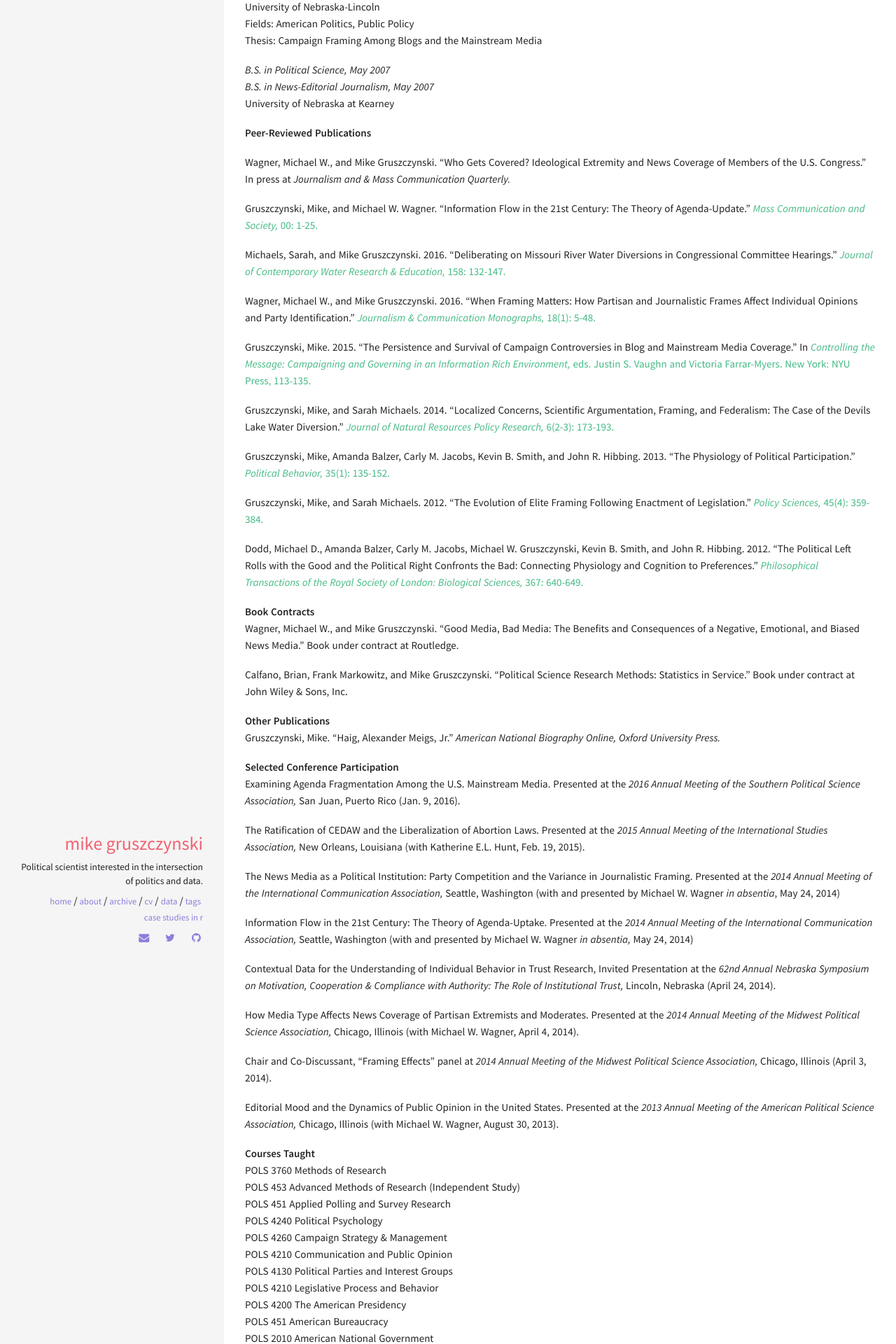
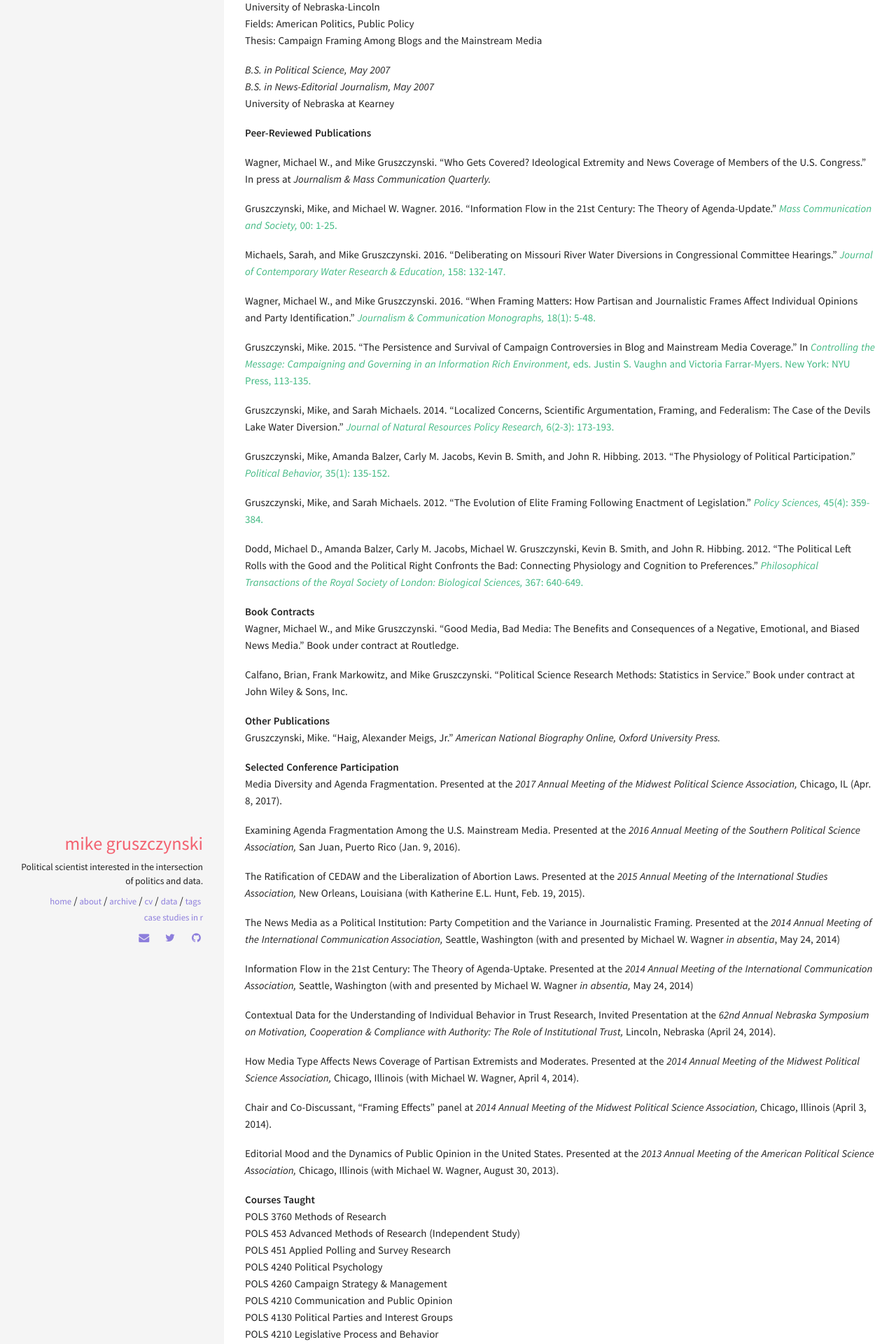
Before and after one commit to MikeGruz/mikegruz.github.io, a Jekyll site: the page built from cv.md, in a window 1280 px wide. Shown: the part 755-2675 px from the top of the page at 70% size. Built offline with Jekyll 4.4.1, drawn with Linux system fonts in a browser that asks for light colours.

Commit message:
typos fixed

```diff
--- a/cv.md
+++ b/cv.md
@@ -43,9 +43,9 @@
 
 **Peer-Reviewed Publications**
 
-Wagner, Michael W., and Mike Gruszczynski. "Who Gets Covered? Ideological Extremity and News Coverage of Members of the U.S. Congress." In press at *Journalism and & Mass Communication Quarterly.*
+Wagner, Michael W., and Mike Gruszczynski. "Who Gets Covered? Ideological Extremity and News Coverage of Members of the U.S. Congress." In press at *Journalism & Mass Communication Quarterly.*
 
-Gruszczynski, Mike, and Michael W. Wagner. "Information Flow in the 21st Century: The Theory of Agenda-Update." [*Mass Communication and Society,* 00: 1-25.](http://www.tandfonline.com/doi/abs/10.1080/15205436.2016.1255757?journalCode=hmcs20){:target="_blank"}
+Gruszczynski, Mike, and Michael W. Wagner. 2016. "Information Flow in the 21st Century: The Theory of Agenda-Update." [*Mass Communication and Society,* 00: 1-25.](http://www.tandfonline.com/doi/abs/10.1080/15205436.2016.1255757?journalCode=hmcs20){:target="_blank"}
 
 Michaels, Sarah, and Mike Gruszczynski. 2016. "Deliberating on Missouri River Water Diversions in Congressional Committee Hearings." [*Journal of Contemporary Water Research & Education,* 158: 132-147.](http://onlinelibrary.wiley.com/doi/10.1111/j.1936-704X.2016.03224.x/full){:target="_blank"}
 
@@ -73,6 +73,8 @@
 
 
 **Selected Conference Participation**
+Media Diversity and Agenda Fragmentation. Presented at the *2017 Annual Meeting of the Midwest Political Science Association,* Chicago, IL (Apr. 8, 2017).
+
 Examining Agenda Fragmentation Among the U.S. Mainstream Media. Presented at the *2016 Annual Meeting of the Southern Political Science Association,* San Juan, Puerto Rico (Jan. 9, 2016).
 
 The Ratification of CEDAW and the Liberalization of Abortion Laws. Presented at the *2015 Annual Meeting of the International Studies Association,* New Orleans, Louisiana (with Katherine E.L. Hunt, Feb. 19, 2015).
```
